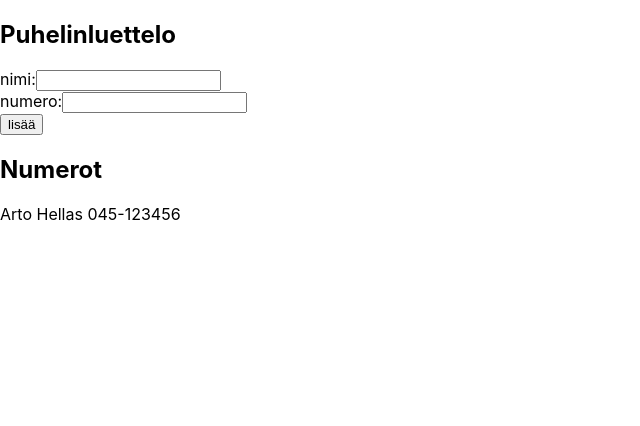
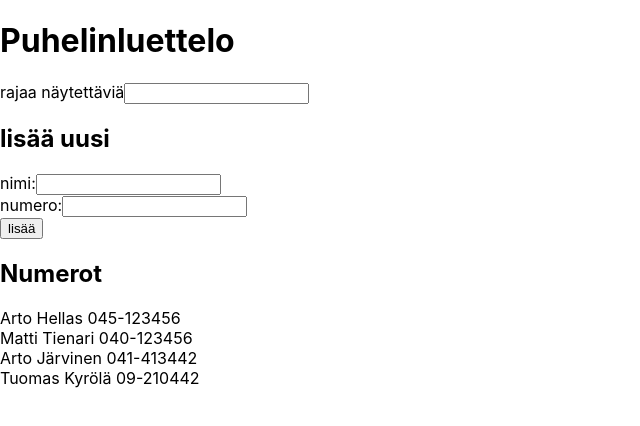
Before and after one commit to Darake/stack-osa2, a React (Create React App) app in the folder puhelinluettelo/: page / in a window 1280 px wide. Shown: the top 426 px of the page, without its empty margins (0-640 px from the left). Built offline with nearby package versions, Linux system fonts and the light colour scheme; the HTML template or start-up script is replaced by a standard one.

Commit message:
Tehtävä 2.9

```diff
--- a/puhelinluettelo/src/App.js
+++ b/puhelinluettelo/src/App.js
@@ -2,13 +2,18 @@ import React, { useState } from 'react'
 
 const App = () => {
   const [ persons, setPersons] = useState([
-    { name: 'Arto Hellas', number: '045-123456' }
+    { name: 'Arto Hellas', number: '045-123456' },
+    { name: 'Matti Tienari', number: '040-123456' },
+    { name: 'Arto Järvinen', number: '041-413442' },
+    { name: 'Tuomas Kyrölä', number: '09-210442' }
   ])
   const [ newName, setNewName ] = useState('')
-  const [ newNumber, setNewNumber] = useState('')
+  const [ newNumber, setNewNumber ] = useState('')
+  const [ filter, setFilter ] = useState('')
 
   const handleNameChange = (event) => setNewName(event.target.value)
   const handleNumberChange = (event) => setNewNumber(event.target.value)
+  const handleFilterChange = (event) => setFilter(event.target.value)
 
   const addPerson = (event) => {
     event.preventDefault()
@@ -27,7 +32,15 @@ const App = () => {
 
   return (
     <div>
-      <h2>Puhelinluettelo</h2>
+      <h1>Puhelinluettelo</h1>
+      <div>
+        rajaa näytettäviä
+        <input
+          value={filter}
+          onChange={handleFilterChange}
+        />
+      </div>
+      <h2>lisää uusi</h2>
       <form onSubmit={addPerson}>
         <div>
           nimi:
@@ -48,10 +61,12 @@ const App = () => {
         </div>
       </form>
       <h2>Numerot</h2>
-      {persons.map((person, key) =>
-        <span key={person.name}>
-          {person.name} {person.number}<br/>
-        </span>)}
+      {persons.filter(person =>
+        person.name.toLowerCase().includes(filter.toLowerCase()))
+        .map((person, key) =>
+          <span key={person.name}>
+            {person.name} {person.number}<br/>
+          </span>)}
     </div>
   )
 
```
